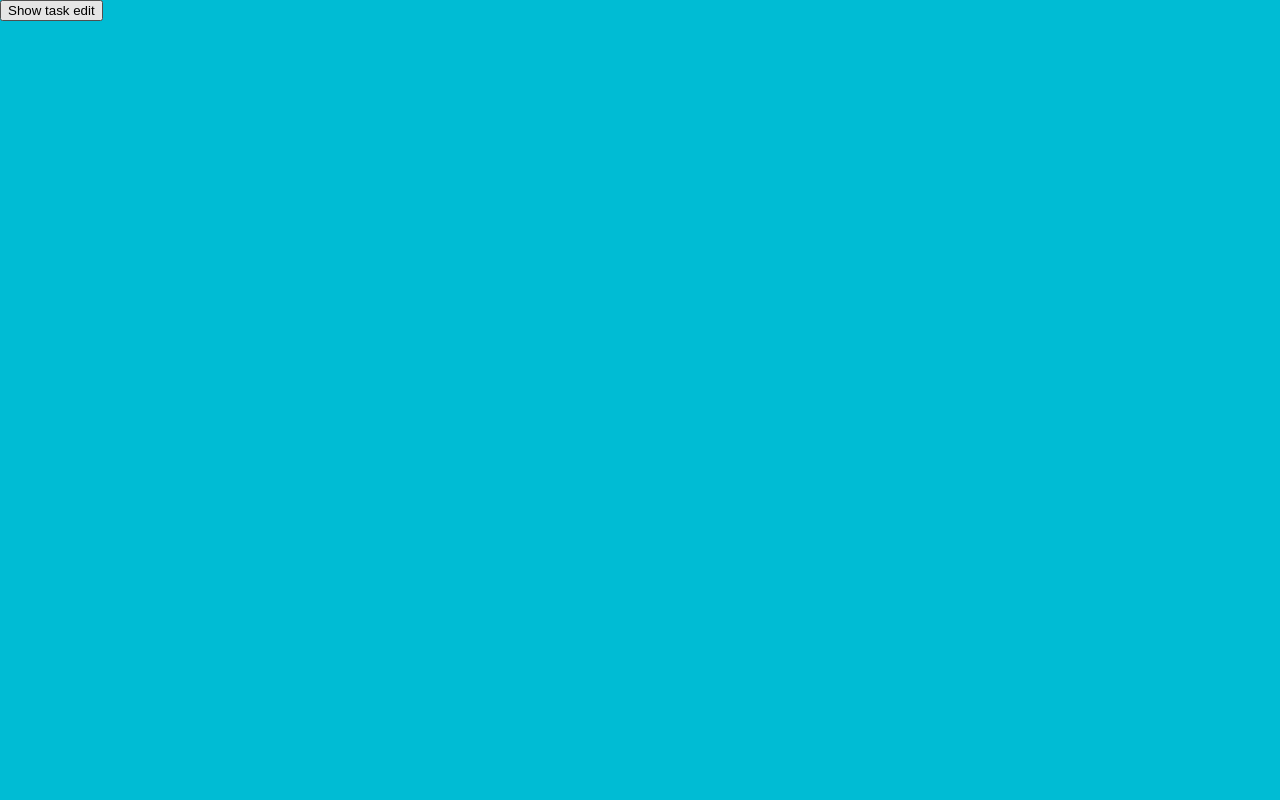
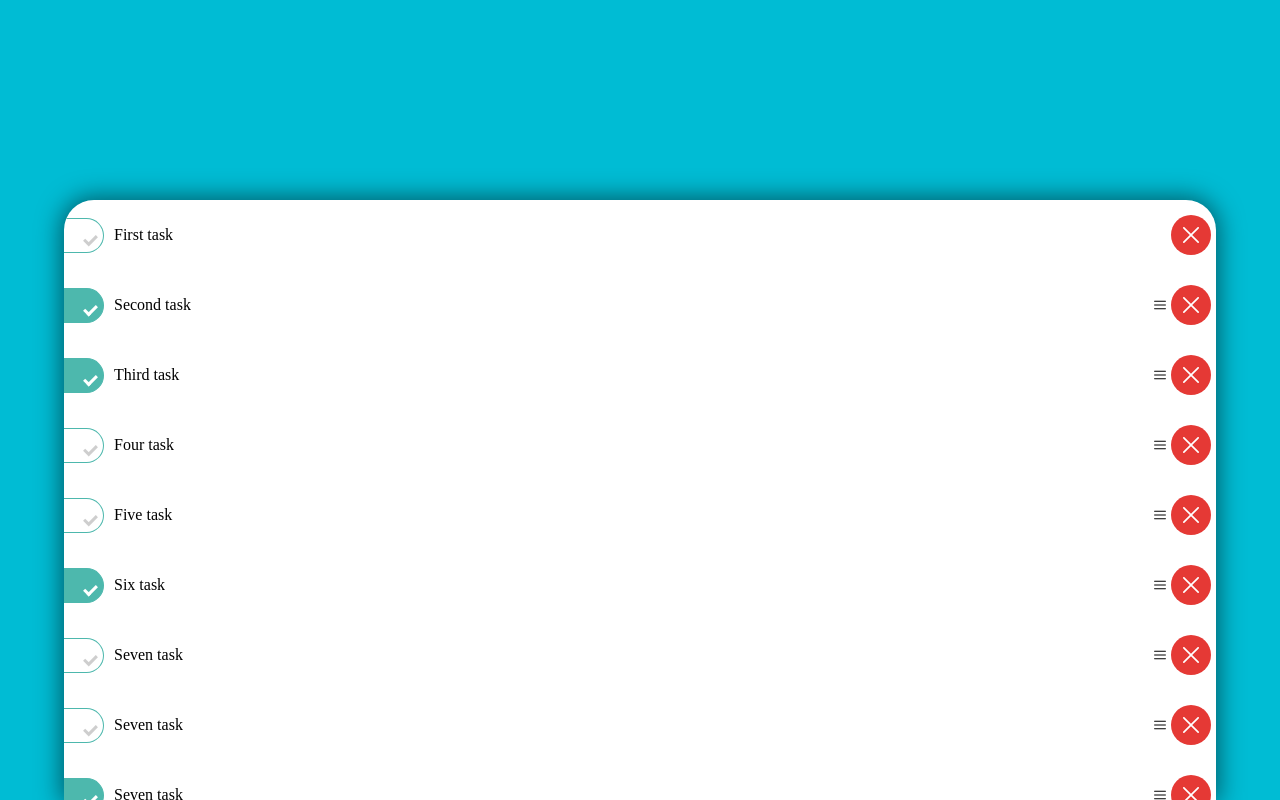
Before and after one commit to ryakosh/app_todo, a Vue app: page / in a window 1280 px wide. Built offline with nearby package versions, Linux system fonts and the light colour scheme.

Commit message:
Implement AppTaskList component

```diff
--- a/src/App.vue
+++ b/src/App.vue
@@ -1,42 +1,38 @@
 <template>
   <div id="app">
-    <app-blury-overlay v-model="overlayControls.show">
-      <button @click="showTaskEdit">
-        Show task edit
-      </button>
-
-      <app-task-edit class="app-task"
-        v-if="overlayControls.appTaskEdit.show" slot="overlay"
-        :task="overlayControls.appTaskEdit.task" />
-    </app-blury-overlay>
+    <app-task-list :tasks="tasks" @on-task-invert="onTaskInvert">
+      <p slot="indicator">Sorry, nothing to show</p>
+    </app-task-list>
   </div>
 </template>
 
 <script>
-import AppTaskEdit from './components/AppTaskEdit/AppTaskEdit';
-import AppBluryOverlay from './components/AppBluryOverlay/AppBluryOverlay';
+import AppTaskList from './components/AppTaskList/AppTaskList';
 
 export default {
   name: "app",
-  components: {
-    AppTaskEdit,
-    AppBluryOverlay
-  },
+  components: {AppTaskList},
   data() {
     return {
-      overlayControls: {
-        show: false,
-        appTaskEdit: {
-          show: false,
-          task: {}
-        }
-      }
+      tasks: [
+        {id: 0, todo: 'First task', note: '', isComplete: false},
+        {id: 1, todo: 'Second task', note: 'Some note', isComplete: true},
+        {id: 2, todo: 'Third task', note: 'Some note', isComplete: true},
+        {id: 3, todo: 'Four task', note: 'Some note', isComplete: false},
+        {id: 4, todo: 'Five task', note: 'Some note', isComplete: false},
+        {id: 5, todo: 'Six task', note: 'Some note', isComplete: true},
+        {id: 7, todo: 'Seven task', note: 'Some note', isComplete: false},
+        {id: 8, todo: 'Seven task', note: 'Some note', isComplete: false},
+        {id: 9, todo: 'Seven task', note: 'Some note', isComplete: true},
+        {id: 10, todo: 'Seven task', note: 'Some note', isComplete: false},
+        {id: 11, todo: 'Seven task', note: 'Some note', isComplete: true},
+      ]
     }
   },
   methods: {
-    showTaskEdit() {
-      this.overlayControls.show = true;
-      this.overlayControls.appTaskEdit.show = true;
+    onTaskInvert(taskId) {
+      let found = this.tasks.find(task => task.id === taskId);
+      found.isComplete = !found.isComplete;
     }
   }
 };
@@ -47,11 +43,8 @@ export default {
   width: 100%;
   height: 100%;
   background-color: #00BCD4;
-
-  .app-task {
-    position: absolute;
-    top: 0;
-    left: 0;
-  }
+  display: flex;
+  justify-content: center;
+  align-items: flex-end;
 }
 </style>
--- /dev/null
+++ b/src/components/AppTaskList/AppTaskList.vue
@@ -0,0 +1,115 @@
+<!--
+  Props: {
+    tasks: "An array of individual tasks, Used for populating AppTasks"
+      -> Array
+  },
+  Events: {
+    on-task-invert: "Emitted when completion element is clicked,
+      Used to invert the current state of the task" -> (id: Number),
+    on-task-edit: "Emitted when the body of the task is clicked,
+      Used to edit the clicked task" -> (id: Number),
+    on-task-delete: "Emitted when delete button is clicked,
+      Used to delete the clicked task" -> (id: Number)"
+  },
+  Slots: {
+    indicator: "Used for showing fallback content when tasks prop is empty"
+  }
+-->
+
+<template>
+  <div class="atl-container">
+    <ul class="list-tasks" v-if="tasks.length">
+      <app-task v-for="task of tasks" :task="task" :key="task.id"
+        @on-task-invert="onTaskInvert"
+        @on-task-edit="$emit('on-task-edit', task.id)"
+        @on-task-delete="onTaskDelete" />
+    </ul>
+
+    <div class="indicator-empty" v-else>
+      <slot name="indicator"></slot>
+    </div>
+
+    <audio id="audio-complete">
+      <source src="./assets/complete.wav" type="audio/wav" />
+    </audio>
+
+    <app-confirm-box v-model="showConfirmBox" @on-settled="onSettled">
+      Do you want to delete this task?
+    </app-confirm-box>
+  </div>
+</template>
+
+<script>
+import AppTask from '../AppTask/AppTask';
+import AppConfirmBox from '../AppConfirmBox/AppConfirmBox';
+
+export default {
+  name: 'AppTaskList',
+  components: {AppTask, AppConfirmBox},
+  props: {
+    tasks: {
+      type: Array,
+      required: true,
+      default: []
+    }
+  },
+  data() {
+    return {
+      selectedTaskId: null,
+      showConfirmBox: false
+    }
+  },
+  methods: {
+    onTaskInvert(taskId) {
+      this.$emit('on-task-invert', taskId);
+      const selectedTask = this.tasks.find(task => task.id === taskId);
+      if (selectedTask.isComplete) {
+        document.getElementById('audio-complete').play();
+      }
+    },
+    onTaskDelete(taskId) {
+      this.showConfirmBox = true;
+      this.selectedTaskId = taskId;
+    },
+    onSettled(isConfirmed) {
+      if (isConfirmed) {
+        this.$emit('on-task-delete', this.selectedTaskId);
+      }
+      this.selectedTaskId = null;
+      this.showConfirmBox = false;
+    }
+  }
+}
+</script>
+
+<style lang="scss" scoped>
+.atl-container {
+  width: 90%;
+  height: 75%;
+  background: white;
+  border-radius: 30px 30px 0 0;
+  position: relative;
+  box-shadow: 0px 0px 25px 3px rgba(0, 0, 0, .5);
+  z-index: 2;
+
+  .list-tasks {
+    width: 100%;
+    height: 100%;
+    border-radius: inherit;
+    overflow: auto;
+    padding: 0;
+    margin: 0;
+    position: relative;
+    z-index: 1;
+  }
+
+  .indicator-empty {
+    width: 100%;
+    height: 100%;
+    display: flex;
+    justify-content: center;
+    align-items: center;
+    border-radius: inherit;
+  }
+}
+</style>
```
Also changed, not shown: 1 other file (tests, documents, lock files or other folders).
